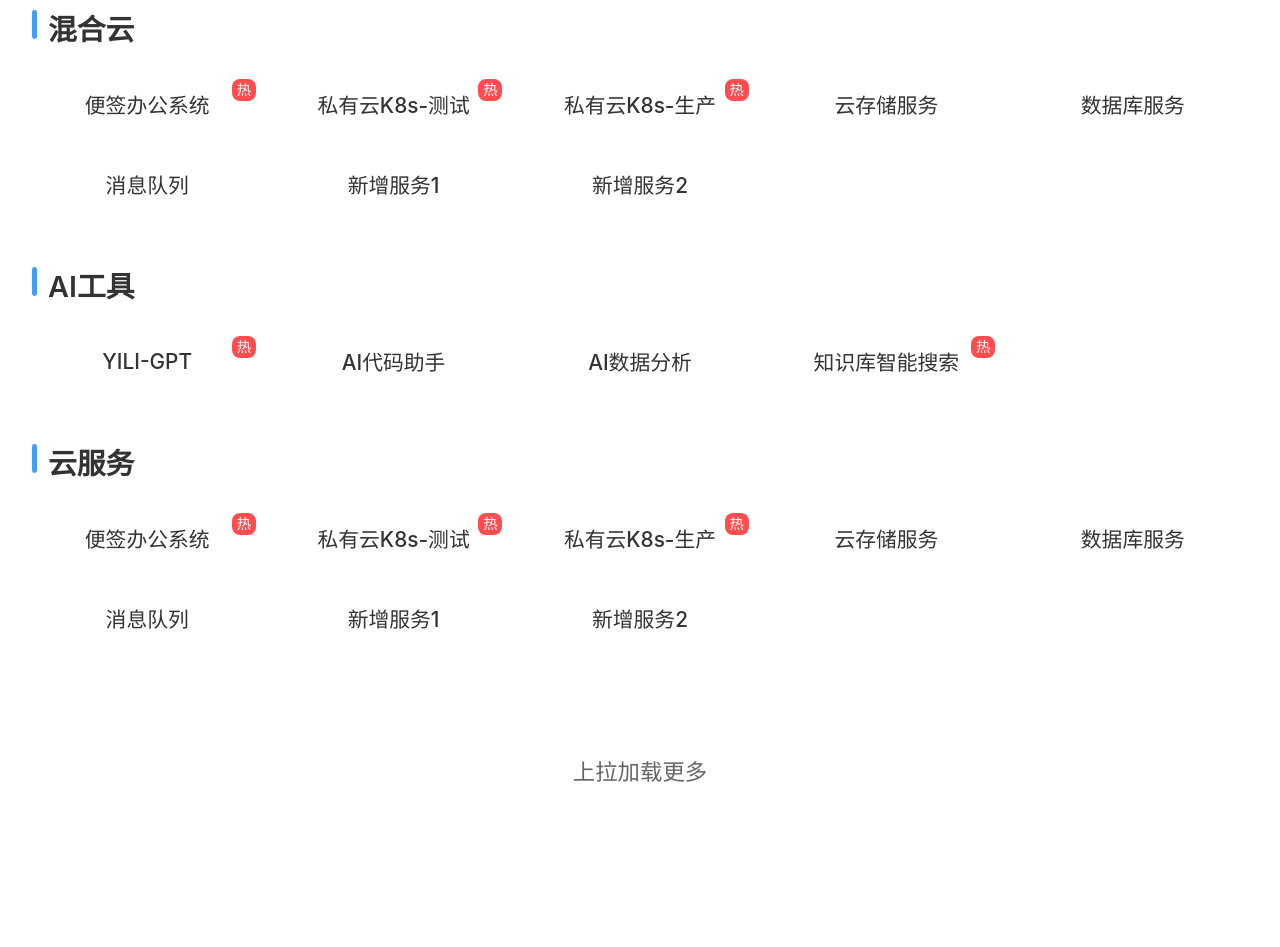
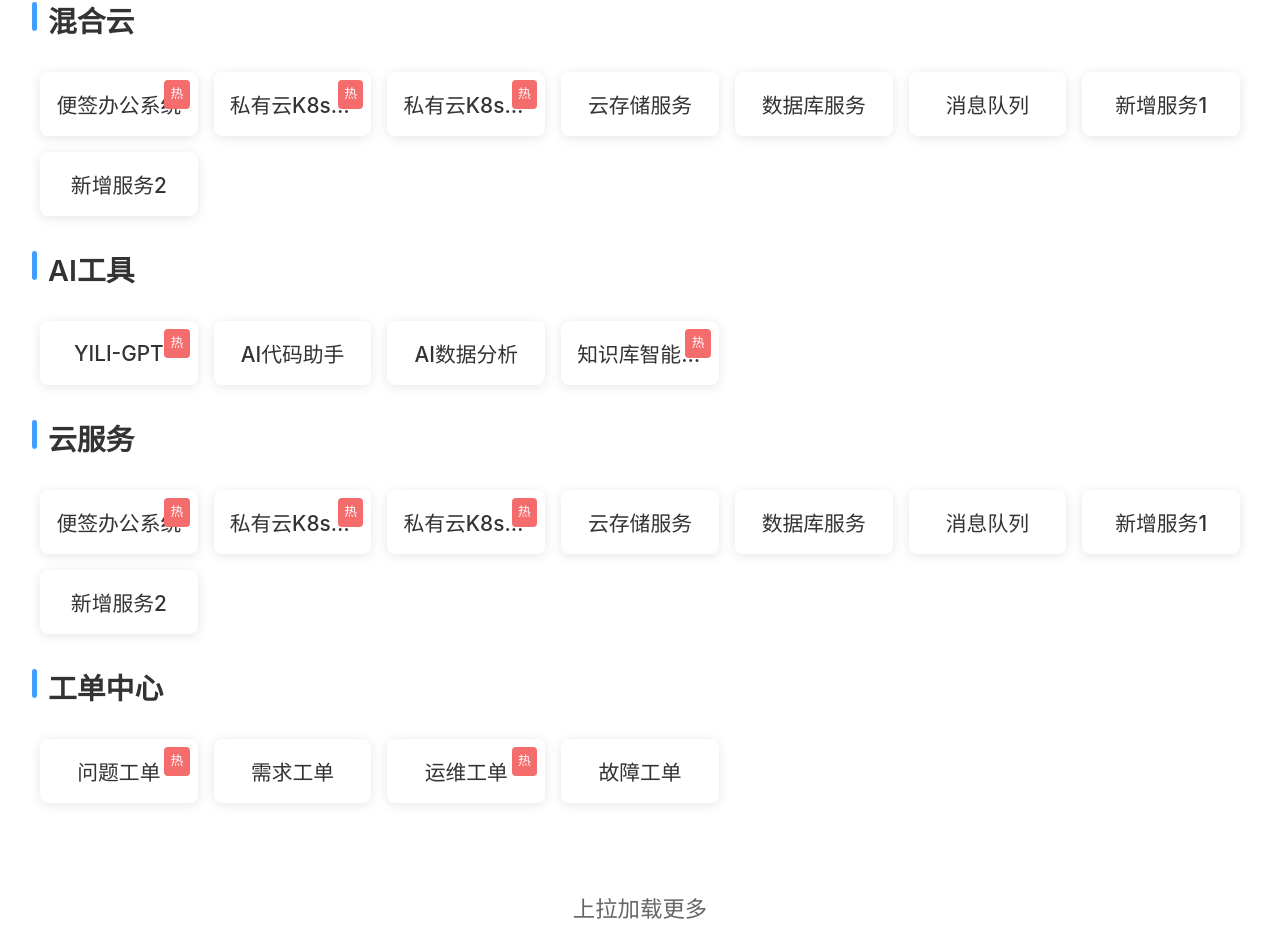
Before and after one commit to hesangang/pch5, a Vue app: page / in a window 1280 px wide. Shown: the part 381-1328 px from the top of the page. Before the commit the page ends 1191 px from the top, so only its background shows below. Built offline with nearby package versions, Linux system fonts and the light colour scheme.

Commit message:
优化页面布局样式

```diff
--- a/src/views/TechPortal.vue
+++ b/src/views/TechPortal.vue
@@ -116,6 +116,27 @@
             </div>
           </div>
         </section>
+
+        <!-- 工单中心区域 -->
+        <section class="card-section">
+          <div class="category-header">
+            <h3 class="category-title">工单中心</h3>
+          </div>
+          <div class="card-grid">
+            <div v-for="(item, index) in filteredWorkOrders"
+                :key="index"
+                class="card"
+                @click="openCard(item)"
+                @touchstart="handleTouchStart"
+                @touchend="handleTouchEnd">
+              <div class="card-content">
+                <span class="card-name">{{ item.name }}</span>
+              </div>
+              <span v-if="item.hot" class="hot-tag">热</span>
+            </div>
+          </div>
+        </section>
+
       </div>
     </pull-refresh>
 
@@ -282,6 +303,44 @@ const aiTools = ref([
   { name: 'AI数据分析', icon: logoImg, desc: '智能数据处理' },
   { name: '知识库智能搜索', icon: logoImg, hot: true, desc: '智能文档检索' }
 ])
+
+// 工单中心数据
+const workOrders = ref([
+  {
+    name: '问题工单',
+    icon: 'issue-ticket',
+    hot: true,
+    description: '提交和跟踪技术问题'
+  },
+  {
+    name: '需求工单',
+    icon: 'requirement-ticket',
+    hot: false,
+    description: '提交新功能或改进需求'
+  },
+  {
+    name: '运维工单',
+    icon: 'ops-ticket',
+    hot: true,
+    description: '服务器和系统维护请求'
+  },
+  {
+    name: '故障工单',
+    icon: 'fault-ticket',
+    hot: false,
+    description: '报告系统故障和错误'
+  }
+])
+
+// 计算属性
+const filteredWorkOrders = computed(() => {
+  if (!searchText.value) return workOrders.value
+  const text = searchText.value.toLowerCase()
+  return workOrders.value.filter(item =>
+    item.name.toLowerCase().includes(text) ||
+    item.description.toLowerCase().includes(text)
+  )
+})
 
 // 过滤搜索结果
 const filteredDevTools = computed(() => {
@@ -1022,4 +1081,57 @@ const handleLoadMore = () => {
     font-size: 0.9rem;
   }
 }
+
+/* 工单中心样式 */
+.card-section {
+  margin-bottom: 1.5rem;
+}
+
+.card-grid {
+  display: grid;
+  grid-template-columns: repeat(auto-fill, minmax(150px, 1fr));
+  gap: 1rem;
+  padding: 0.5rem;
+}
+
+@media (max-width: 768px) {
+  .card-grid {
+    grid-template-columns: repeat(auto-fill, minmax(120px, 1fr));
+    gap: 0.8rem;
+    padding: 0.3rem;
+  }
+}
+
+@media (max-width: 480px) {
+  .card-grid {
+    grid-template-columns: repeat(auto-fill, minmax(100px, 1fr));
+    gap: 0.5rem;
+  }
+}
+
+.card {
+  position: relative;
+  background: var(--el-bg-color);
+  border-radius: 8px;
+  padding: 1rem;
+  cursor: pointer;
+  transition: all 0.3s ease;
+  box-shadow: 0 2px 12px 0 rgba(0, 0, 0, 0.1);
+}
+
+.card:hover {
+  transform: translateY(-2px);
+  box-shadow: 0 4px 16px 0 rgba(0, 0, 0, 0.15);
+}
+
+.hot-tag {
+  position: absolute;
+  top: 0.5rem;
+  right: 0.5rem;
+  background: var(--el-color-danger);
+  color: white;
+  padding: 0.2rem 0.4rem;
+  border-radius: 4px;
+  font-size: 0.8rem;
+}
 </style>
```
